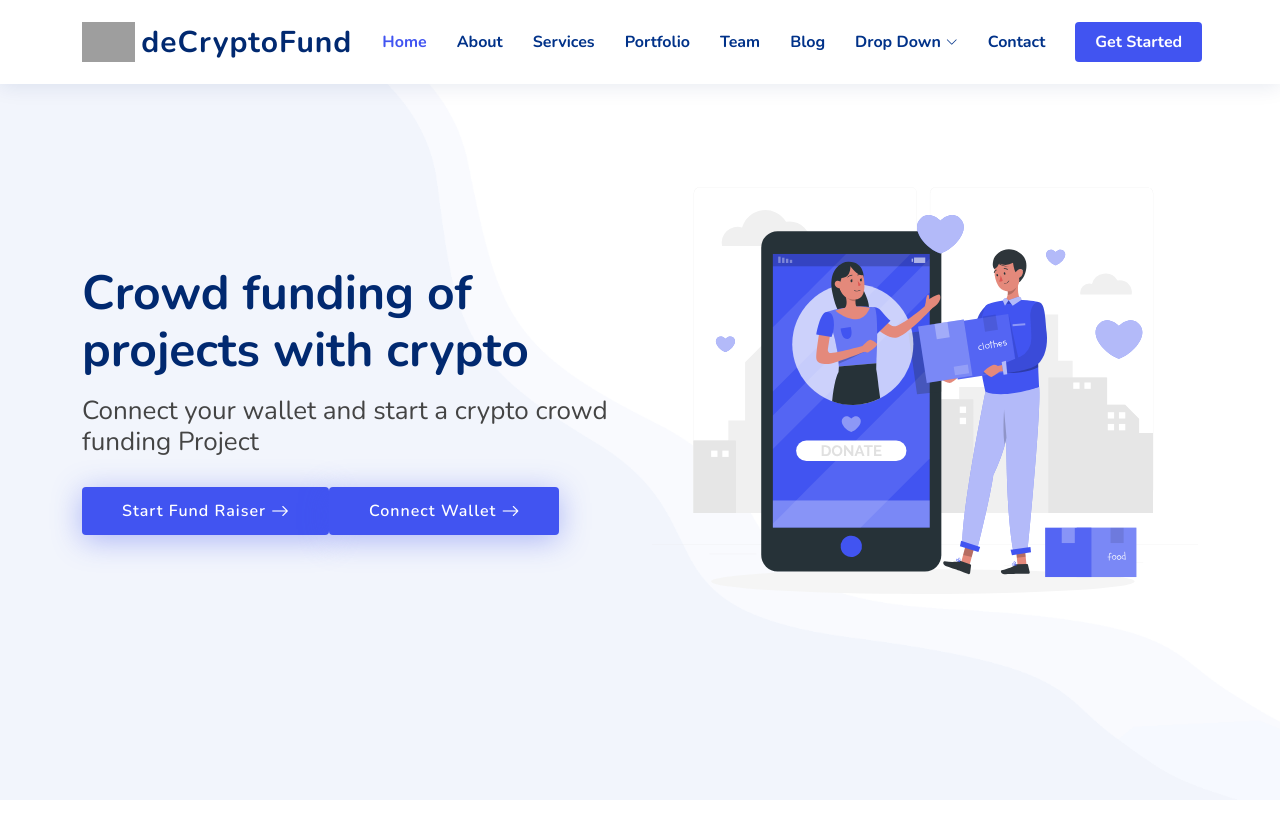
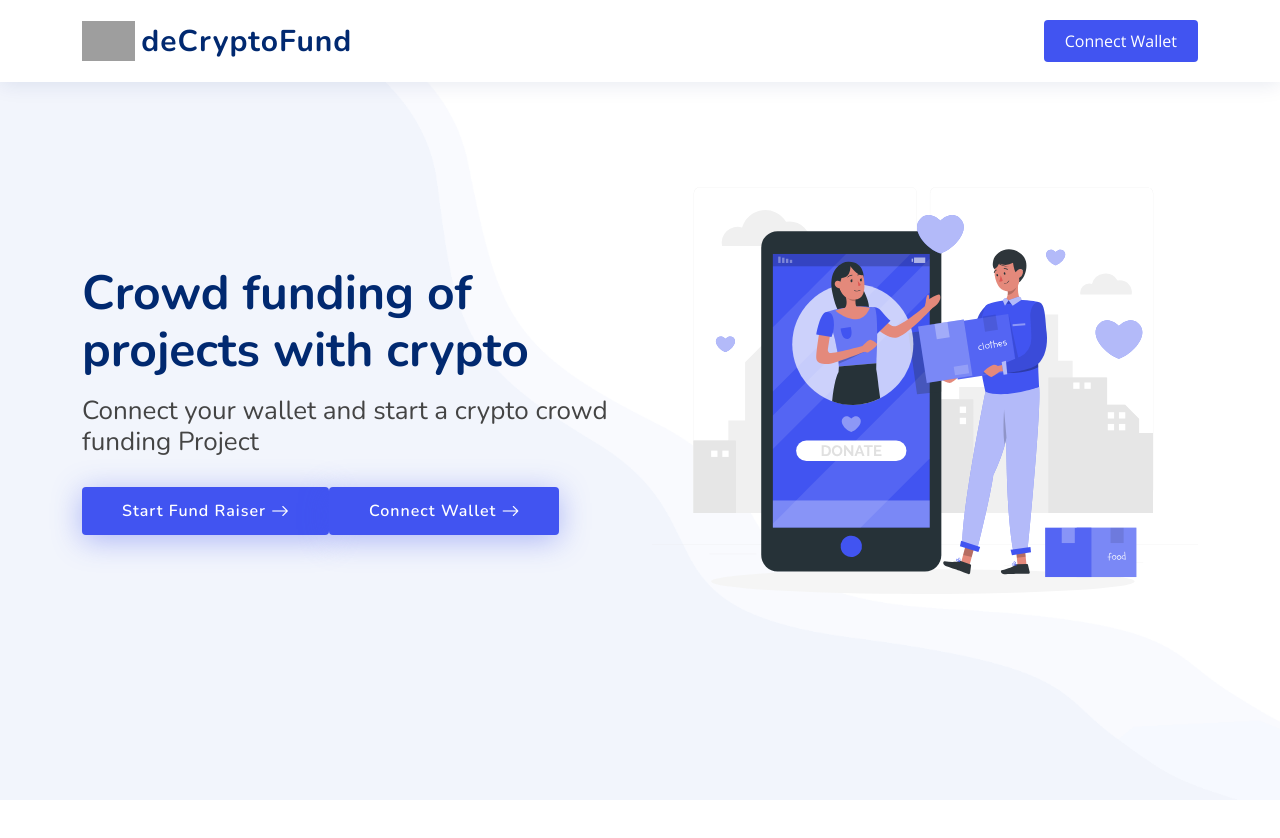
Before and after one commit to GraceFrank/deCryptofund-ui, a React (Create React App) app: page / in a window 1280 px wide. Shown: the top 838 px of the page. Built offline with nearby package versions, Linux system fonts and the light colour scheme; grey boxes are pictures that could not be loaded.

Commit message:
connect wallet method to nav bar

```diff
--- a/src/assets/css/style.css
+++ b/src/assets/css/style.css
@@ -377,7 +377,12 @@ section {
 .navbar-mobile .dropdown > .dropdown-active {
   display: block;
 }
-
+.navbar li  {
+  color: #4154f1;
+}
+.navbar li i  {
+  margin-right: 10px;
+}
 /*--------------------------------------------------------------
 # Hero Section
 --------------------------------------------------------------*/
--- a/src/components/Nav.jsx
+++ b/src/components/Nav.jsx
@@ -1,6 +1,9 @@
-import React from "react";
+import React, { useContext } from "react";
+import { AccountContext } from "../context/AccountContext";
 
 export default function Nav() {
+  const [account, connectWallet] = useContext(AccountContext);
+
   return (
     <header id="header" className="header fixed-top">
       <div className="container-fluid container-xl d-flex align-items-center justify-content-between">
@@ -11,86 +14,23 @@ export default function Nav() {
 
         <nav id="navbar" className="navbar">
           <ul>
-            <li>
-              <a className="nav-link scrollto active" href="#hero">
-                Home
-              </a>
-            </li>
-            <li>
-              <a className="nav-link scrollto" href="#about">
-                About
-              </a>
-            </li>
-            <li>
-              <a className="nav-link scrollto" href="#services">
-                Services
-              </a>
-            </li>
-            <li>
-              <a className="nav-link scrollto" href="#portfolio">
-                Portfolio
-              </a>
-            </li>
-            <li>
-              <a className="nav-link scrollto" href="#team">
-                Team
-              </a>
-            </li>
-            <li>
-              <a href="blog.html">Blog</a>
-            </li>
-            <li className="dropdown">
-              <a href="#">
-                <span>Drop Down</span> <i className="bi bi-chevron-down"></i>
-              </a>
-              <ul>
-                <li>
-                  <a href="#">Drop Down 1</a>
-                </li>
-                <li className="dropdown">
-                  <a href="#">
-                    <span>Deep Drop Down</span>{" "}
-                    <i className="bi bi-chevron-right"></i>
-                  </a>
-                  <ul>
-                    <li>
-                      <a href="#">Deep Drop Down 1</a>
-                    </li>
-                    <li>
-                      <a href="#">Deep Drop Down 2</a>
-                    </li>
-                    <li>
-                      <a href="#">Deep Drop Down 3</a>
-                    </li>
-                    <li>
-                      <a href="#">Deep Drop Down 4</a>
-                    </li>
-                    <li>
-                      <a href="#">Deep Drop Down 5</a>
-                    </li>
-                  </ul>
-                </li>
-                <li>
-                  <a href="#">Drop Down 2</a>
-                </li>
-                <li>
-                  <a href="#">Drop Down 3</a>
-                </li>
-                <li>
-                  <a href="#">Drop Down 4</a>
-                </li>
-              </ul>
-            </li>
-            <li>
-              <a className="nav-link scrollto" href="#contact">
-                Contact
-              </a>
-            </li>
-            <li>
-              <a className="getstarted scrollto" href="#about">
-                Get Started
-              </a>
-            </li>
+            {account && (
+              <li>
+                <i className="bi bi-person-bounding-box"></i>
+                <span title={account}>{account.substring(0, 20)}...</span>
+              </li>
+            )}
+            {!account && (
+              <li>
+                <button
+                  type="button"
+                  className="btn getstarted scrollto"
+                  onClick={connectWallet}
+                >
+                  Connect Wallet
+                </button>
+              </li>
+            )}
           </ul>
           <i className="bi bi-list mobile-nav-toggle"></i>
         </nav>
--- a/src/context/AccountContext.jsx
+++ b/src/context/AccountContext.jsx
@@ -1,23 +1,28 @@
 import React, { useEffect } from "react";
 import { createContext, useState } from "react";
-import { connectWallet } from "../utils/metamaskHelpers";
+import { getAccount, connectWallet } from "../utils/metamaskHelpers";
 
 export const AccountContext = createContext();
 
 export const AccountProvider = ({ children }) => {
   const [currentAccount, setCurrentAccount] = useState("");
 
-  async function getAccount() {
+  async function setAccount() {
+    const account = await getAccount();
+    if (account) setCurrentAccount(account);
+  }
+
+  async function connectUserWallet() {
     const account = await connectWallet();
     if (account) setCurrentAccount(account);
   }
 
   useEffect(() => {
-    getAccount();
+    setAccount();
   }, []);
 
   return (
-    <AccountContext.Provider value={[currentAccount, setCurrentAccount]}>
+    <AccountContext.Provider value={[currentAccount, connectUserWallet]}>
       {children}
     </AccountContext.Provider>
   );
--- a/src/utils/metamaskHelpers.js
+++ b/src/utils/metamaskHelpers.js
@@ -14,7 +14,7 @@ export const isMetaMaskInstalled = async () => {
   }
 };
 
-export const connectWallet = async () => {
+export const getAccount = async () => {
   try {
     const { ethereum } = window;
 
@@ -31,3 +31,23 @@ export const connectWallet = async () => {
     console.log(error);
   }
 };
+
+export const connectWallet = async () => {
+  try {
+    const { ethereum } = window;
+
+    if (!ethereum) {
+      alert("Get MetaMask!");
+      return;
+    }
+
+    const accounts = await ethereum.request({
+      method: "eth_requestAccounts",
+    });
+
+    console.log("Connected", accounts);
+    return accounts[0];
+  } catch (error) {
+    console.log(error);
+  }
+};
```
